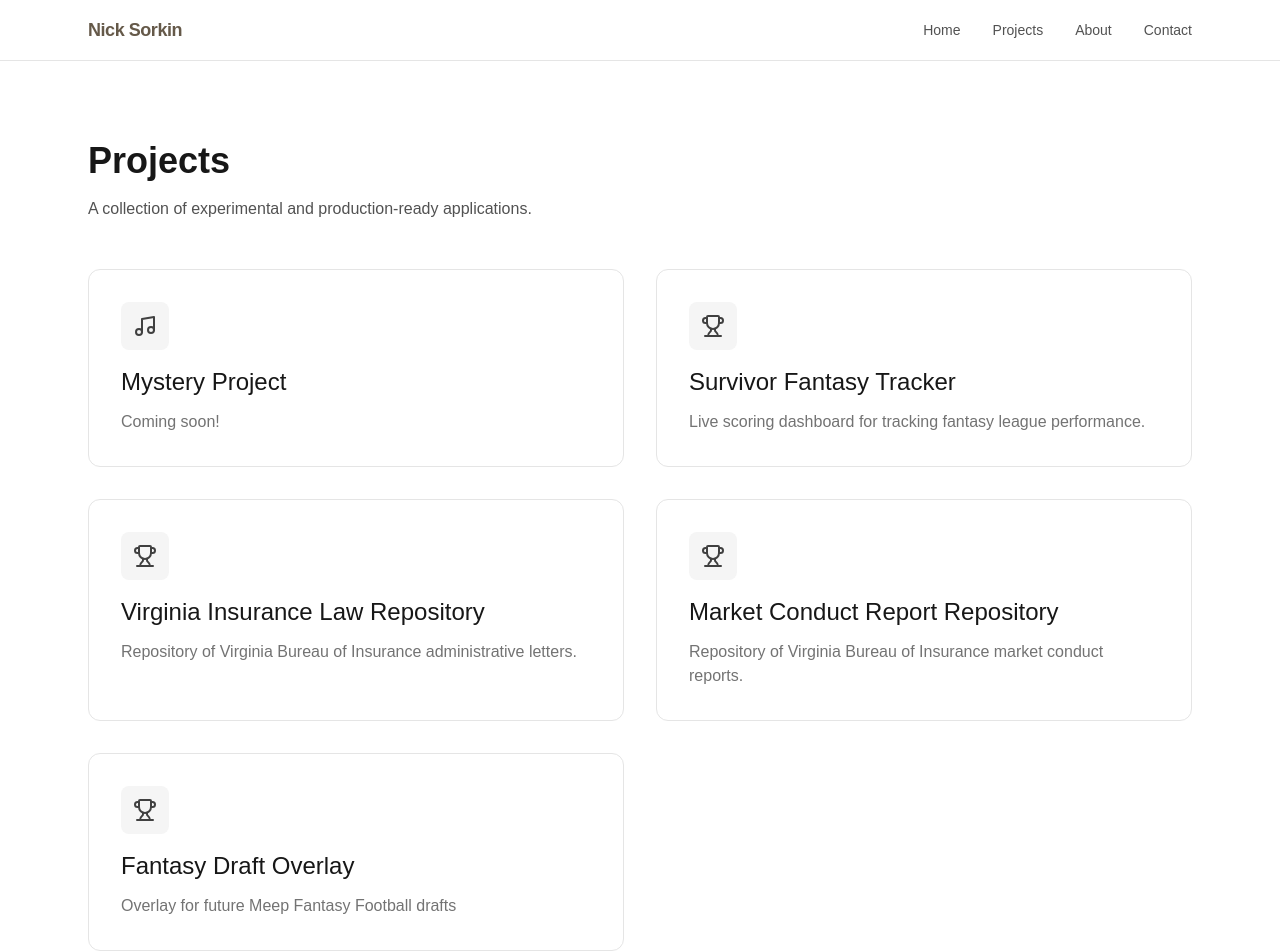
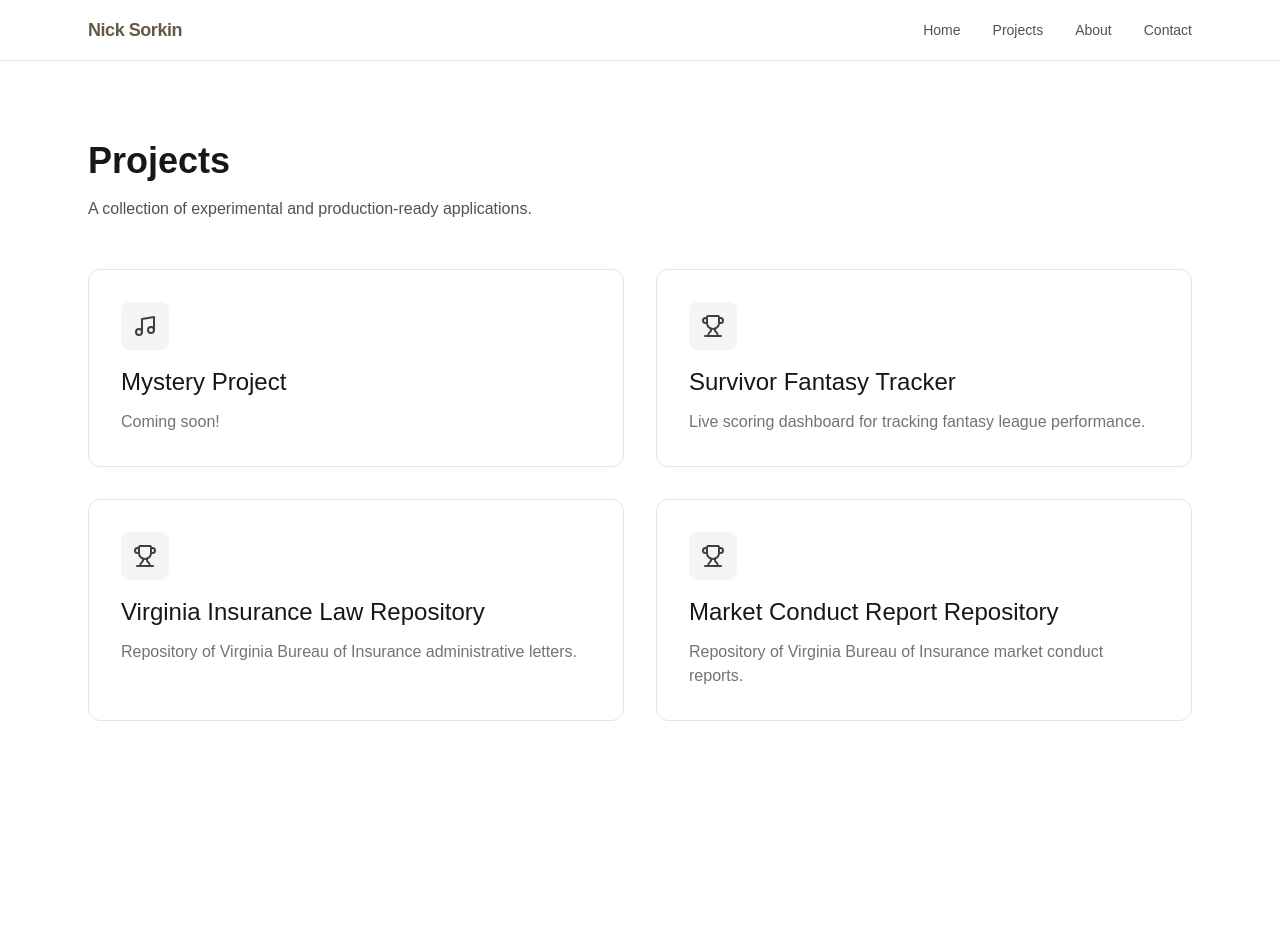
Before and after one commit to sorkinna/sorkin-portfolio, a Next.js app: page /projects in a window 1280 px wide. Shown: the top 952 px of the page. After the commit the page ends 861 px from the top, so only its background shows below. Built offline with nearby package versions, Linux system fonts and the light colour scheme.

Commit message:
remove api calls, using local for overlay

```diff
--- a/app/projects/fantasy-draft-overlay/page.tsx
+++ b/app/projects/fantasy-draft-overlay/page.tsx
@@ -6,8 +6,6 @@ import DraftOverlay from "./components/DraftOverlay";
 
 export default function FantasyDraftOverlayPage() {
   return (
-    <main className="relative h-screen w-screen overflow-hidden bg-transparent">
-      <DraftOverlay />
-    </main>
+    <main className="relative h-screen w-screen overflow-hidden bg-transparent"></main>
   );
 }
--- a/app/projects/page.tsx
+++ b/app/projects/page.tsx
@@ -80,23 +80,6 @@ export default function Projects() {
             Repository of Virginia Bureau of Insurance market conduct reports.
           </p>
         </Link>
-        {/* Fantasy Draft OVerlay */}
-        <Link
-          href="/projects/fantasy-draft-overlay"
-          className="group p-8 border border-neutral-200 rounded-xl hover:shadow-md transition"
-        >
-          <div className="mb-4 inline-flex items-center justify-center w-12 h-12 rounded-lg bg-neutral-100 group-hover:bg-neutral-200 transition">
-            <Trophy className="w-6 h-6 text-neutral-700" />
-          </div>
-
-          <h2 className="text-2xl font-medium mb-3 group-hover:underline">
-            Fantasy Draft Overlay
-          </h2>
-
-          <p className="text-neutral-500">
-            Overlay for future Meep Fantasy Football drafts
-          </p>
-        </Link>
       </div>
     </div>
   );
```
